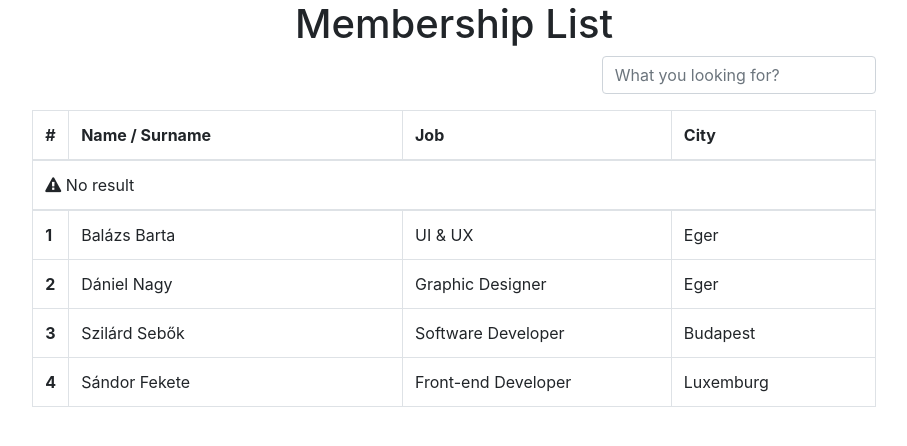
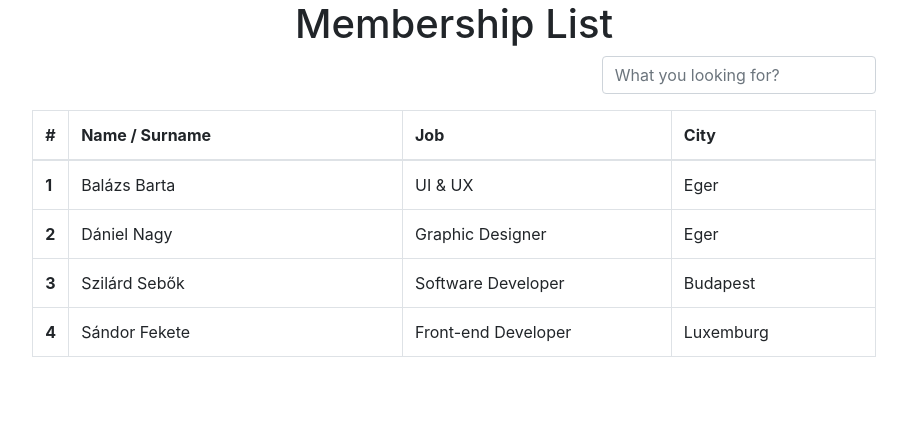
Before and after one commit to cyantarek/membership-site-flask, a Flask app: page /members/ in a window 1280 px wide. Shown: the part 56-502 px from the top of the page, without its empty margins (186-1093 px from the left). Run offline with Flask 2, Linux system fonts and the light colour scheme; some libraries are stand-ins or nearby versions.

Commit message:
membership list added?

```diff
--- a/templates/members_list.html
+++ b/templates/members_list.html
@@ -42,9 +42,9 @@
       <th class="col-md-4 col-xs-4">Job</th>
       <th class="col-md-3 col-xs-3">City</th>
     </tr>
-    <tr class="warning no-result">
-      <td colspan="4"><i class="fa fa-warning"></i> No result</td>
-    </tr>
+    <!--<tr class="warning no-result">-->
+      <!--<td colspan="4"><i class="fa fa-warning"></i> No result</td>-->
+    <!--</tr>-->
   </thead>
   <tbody>
     <tr>
```
